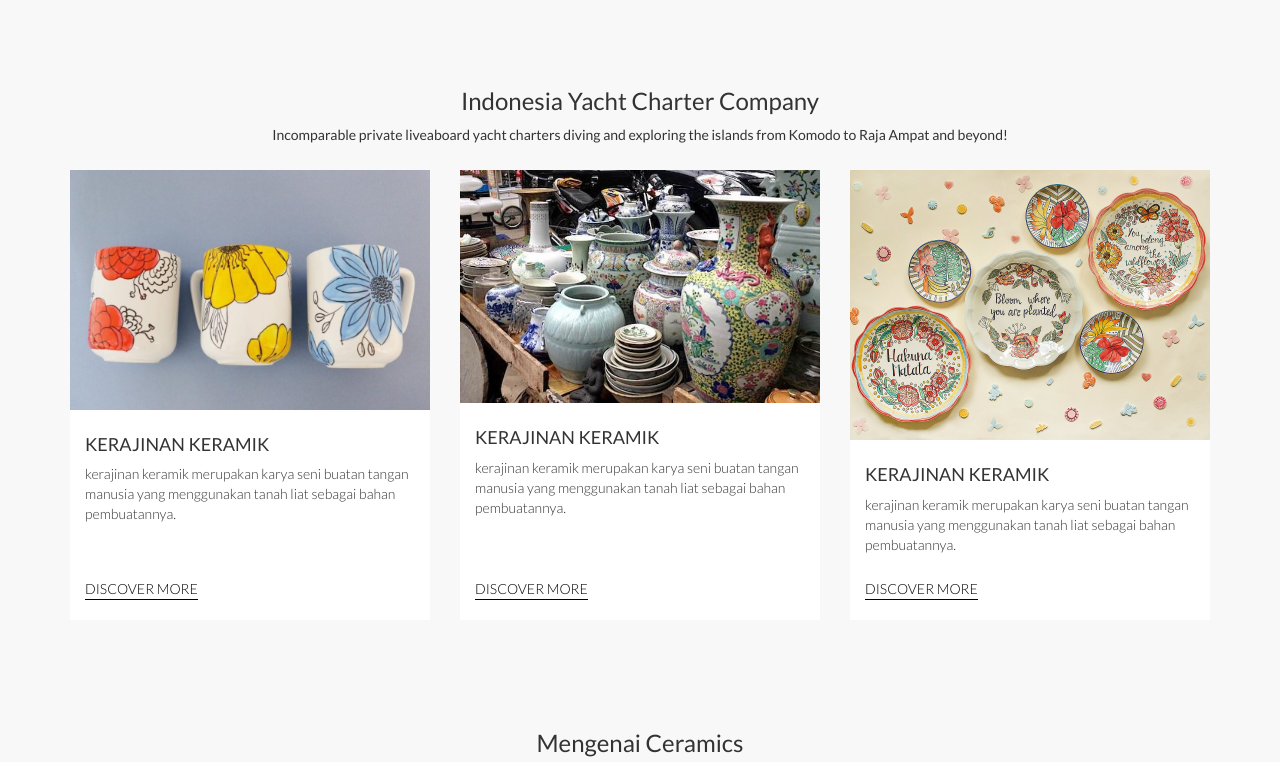
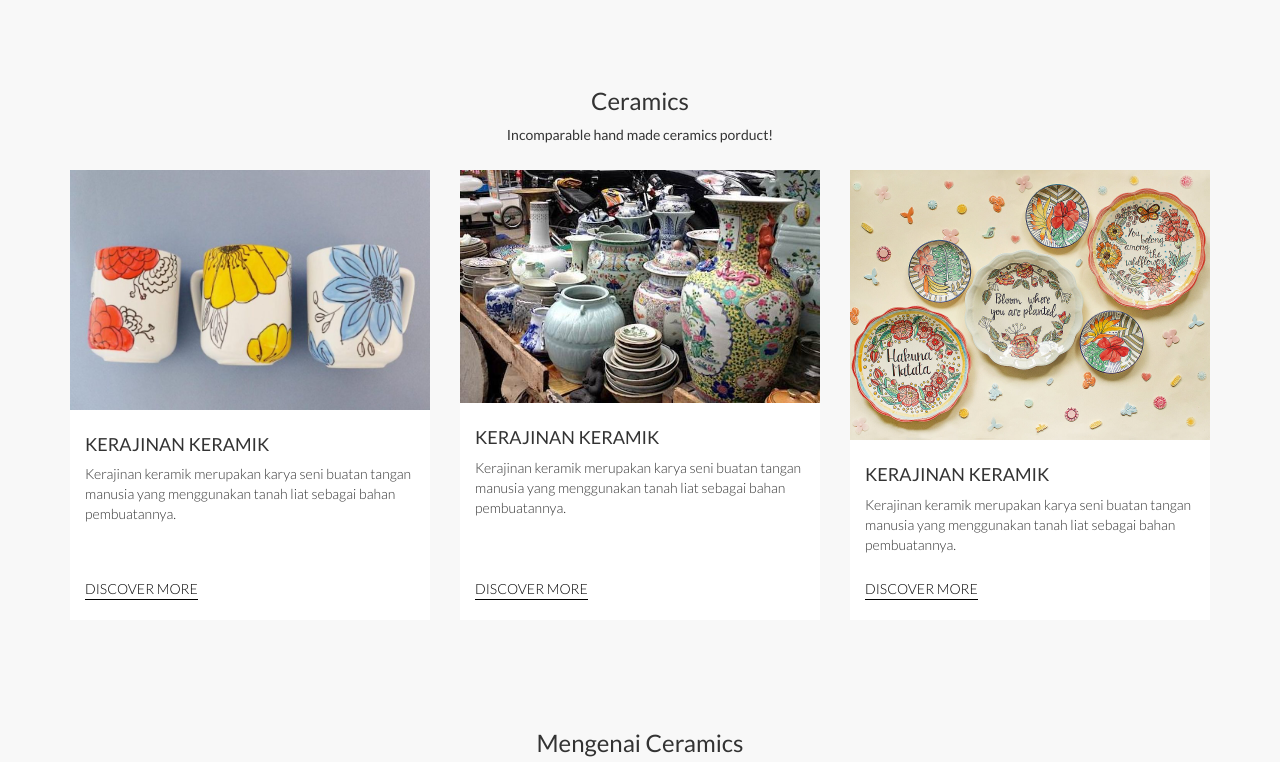
Before and after one commit to McFourth/firman.github.io, a plain HTML site: page index.html in a window 1280 px wide. Shown: the part 698-1460 px from the top of the page. Drawn offline with nearby package versions, Linux system fonts and the light colour scheme; some packages are replaced by stand-ins of ours; a script that the page names is missing.

Commit message:
update index

```diff
--- a/index.html
+++ b/index.html
@@ -54,7 +54,7 @@
 			       	<li><a href="destination.php">Destination</a></li>
 			       	<li><a href="itinerary.php">Itineraries</a></li>
 			       	<li><a href="services.php">Services</a></li> -->
-			       	<li><a href="index.php">About</a></li>
+			       	<li><a href="#.php">Tentang Ceramics</a></li>
 			       	<!-- <li><a href="#">Blog</a></li>
 			       	<li><a href="contact.php">Contact Us</a></li> -->
 			      </ul>
@@ -76,15 +76,15 @@
 </section>
 <section class="content-page content-home">
 	<div class="container">
-	<h3 class="text-center">Indonesia Yacht Charter Company</h3>
-	<p class="text-center">Incomparable private liveaboard yacht charters diving and exploring the islands from Komodo to Raja Ampat and beyond!</p>
+	<h3 class="text-center">Ceramics</h3>
+	<p class="text-center">Incomparable hand made ceramics porduct!</p>
 		<div class="row company-home">
 			<div class="col-md-4 col-sm-4">
 				<div class="item-company">
 					<img src="images/item1.jpeg" class="img-responsive">
 					<div class="desc-company">
 						<h4 class="title-company">Kerajinan Keramik</h4>
-						<p>kerajinan keramik merupakan karya seni buatan tangan manusia yang menggunakan tanah liat sebagai bahan pembuatannya.</p>
+						<p>Kerajinan keramik merupakan karya seni buatan tangan manusia yang menggunakan tanah liat sebagai bahan pembuatannya.</p>
 						<div class="clearfix"></div>
 						<a href="#" class="discover-home">DISCOVER MORE</a>
 					</div>
@@ -95,7 +95,7 @@
 					<img src="images/item2.jpg" class="img-responsive">
 					<div class="desc-company">
 						<h4 class="title-company">Kerajinan Keramik</h4>
-						<p>kerajinan keramik merupakan karya seni buatan tangan manusia yang menggunakan tanah liat sebagai bahan pembuatannya.</p>
+						<p>Kerajinan keramik merupakan karya seni buatan tangan manusia yang menggunakan tanah liat sebagai bahan pembuatannya.</p>
 						<div class="clearfix"></div>
 						<a href="#" class="discover-home">DISCOVER MORE</a>
 					</div>
@@ -106,7 +106,7 @@
 					<img src="images/item3.jpg" class="img-responsive">
 					<div class="desc-company">
 						<h4 class="title-company">Kerajinan Keramik</h4>
-						<p>kerajinan keramik merupakan karya seni buatan tangan manusia yang menggunakan tanah liat sebagai bahan pembuatannya.</p>
+						<p>Kerajinan keramik merupakan karya seni buatan tangan manusia yang menggunakan tanah liat sebagai bahan pembuatannya.</p>
 						<div class="clearfix"></div>
 						<a href="#" class="discover-home">DISCOVER MORE</a>
 					</div>
```
